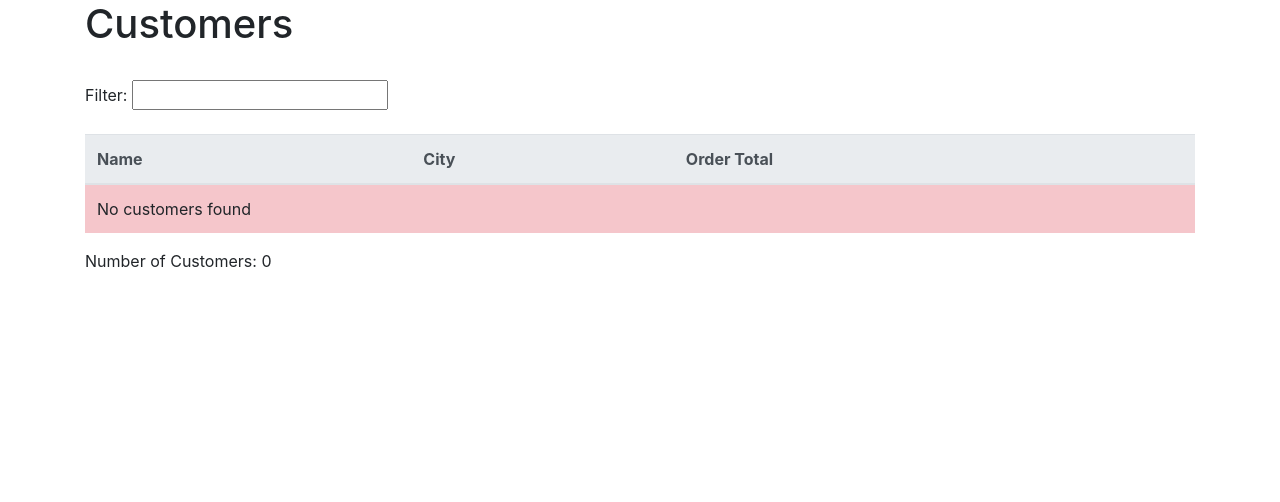
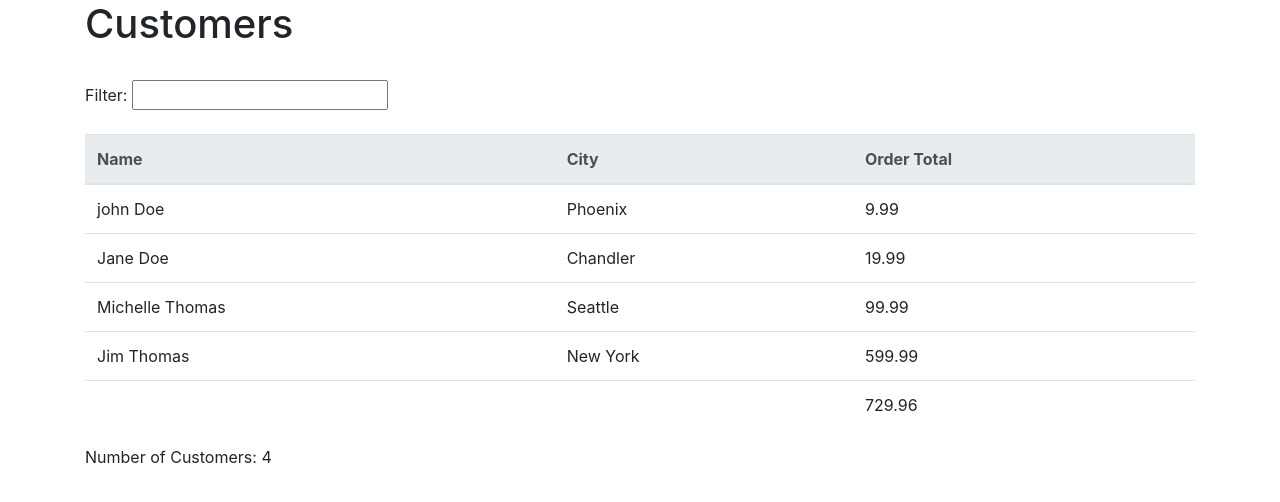
Before and after one commit to SimonFlohr/customer-order-table-angular, an Angular app: page / in a window 1280 px wide. Shown: the top 502 px of the page. Built offline with nearby package versions, Linux system fonts and the light colour scheme.

Commit message:
Populate table with custom property binding
Apply custom property binding to connect the ICustomer[] in 'customers.component.ts' to 'customers-list.component.ts'. This change will dynamically populate the customer table.

```diff
--- a/src/app/customers/customers-list/customers-list.component.ts
+++ b/src/app/customers/customers-list/customers-list.component.ts
@@ -1,4 +1,4 @@
-import { Component, OnInit } from '@angular/core';
+import { Component, OnInit, Input } from '@angular/core';
 
 import { ICustomer } from '../../shared/interfaces';
 
@@ -8,6 +8,19 @@
   styleUrl: './customers-list.component.css'
 })
 export class CustomersListComponent implements OnInit {
+  private _customers: ICustomer[] = [];
+
+  @Input() get customers(): ICustomer[] {
+    return this._customers;
+  }
+
+  set customers(value: ICustomer[]) {
+    if (value) {
+      this.filteredCustomers = this._customers = value;
+      this.calculateOrders();
+    }
+  }
+
   filteredCustomers: ICustomer[] = [];
   customersOrderTotal: number;
   currencyCode: string = 'USD';
@@ -21,4 +34,8 @@
       this.customersOrderTotal += cust.orderTotal;
     });
   }
+
+  sort(prop: string) {
+
+  }
 }
--- a/src/app/customers/customers.component.html
+++ b/src/app/customers/customers.component.html
@@ -3,7 +3,7 @@
         <div class="col-12">
             <h1>{{ title }}</h1>
             <br>
-            <app-customers-list></app-customers-list>
+            <app-customers-list [customers]="people"></app-customers-list>
         </div>
     </div>
 </div>
```
